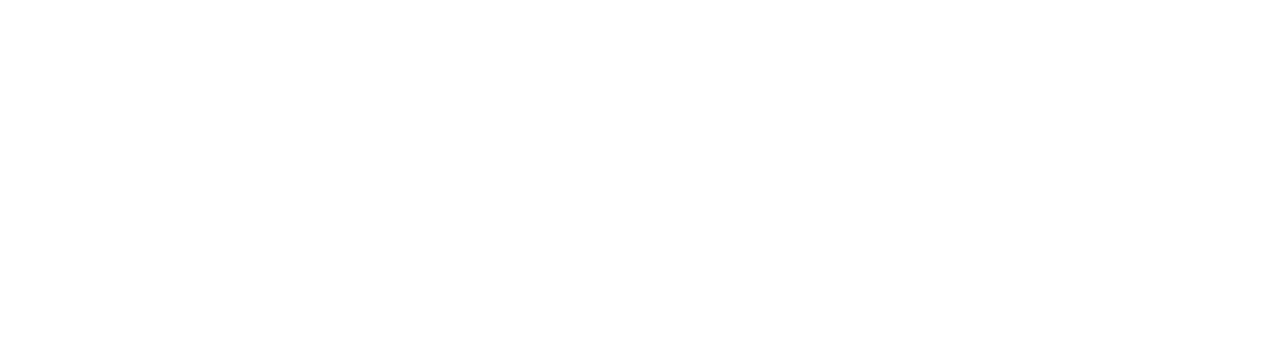
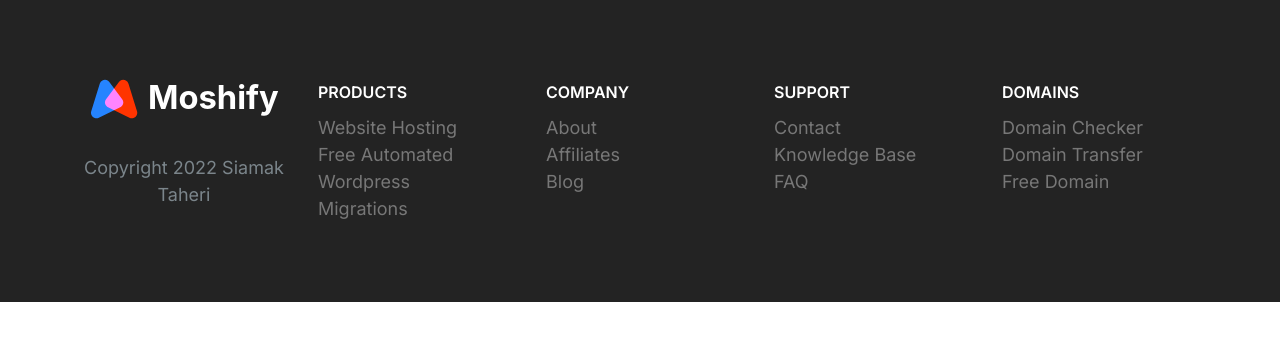
Before and after one commit to syataheri/HostService, a plain HTML site: page index.html in a window 1280 px wide. Drawn offline with Linux system fonts and the light colour scheme.

Commit message:
finally built the footer.

```diff
--- a/css/styles.css
+++ b/css/styles.css
@@ -506,6 +506,9 @@ a {
   .testimonail .quote {
     margin-left: 6rem;
   }
+  .testimonail .quote {
+    align-self: center;
+  }
 }
 
 /* Callouts */
@@ -567,9 +570,8 @@ a {
 }
 
 .collapse__conten {
-  max-height: 0;
-  overflow: hidden;
-  transition: all 0.3s;
+  max-height: 100vh;
+  opacity: 1;
 }
 
 .collapse--expanded .collapse__chevron {
@@ -578,8 +580,9 @@ a {
 }
 
 .collapse--expanded .collapse__conten {
-  max-height: 100vh;
-  opacity: 1;
+  max-height: 0;
+  overflow: hidden;
+  transition: all 0.3s;
 }
 
 /* Blocks */
@@ -589,8 +592,13 @@ a {
   padding: var(--padding-vertical) 2rem;
 }
 
+.block__text {
+  font-size: 2rem;
+}
+
 .block__heading {
   margin-top: 0;
+  font-size: 4rem;
 }
 
 .block--dark {
@@ -693,7 +701,7 @@ a {
 .hero .block__header {
   text-align: center;
 }
-.block__heading {
+.hero .block__heading {
   font-size: 6rem;
   margin-bottom: 0;
   font-weight: bold;
@@ -861,3 +869,77 @@ a {
     max-width: 700px;
   }
 }
+
+/* Footer */
+
+.footer {
+  background: #232323;
+}
+
+.footer .collapse__heading {
+  text-transform: uppercase;
+  font-weight: 600;
+  color: #fff;
+}
+
+.footer .collapse {
+  padding: 2rem;
+  border-bottom: 1px solid #393939;
+}
+
+.footer__brand {
+  margin-top: 5rem;
+  text-align: center;
+}
+
+.footer__copyright {
+  font-size: 2.1rem;
+  color: #fff;
+  opacity: 0.3;
+}
+
+.footer a {
+  color: #777;
+  transition: color 0.3s;
+}
+
+.footer a:hover {
+  color: #fff;
+}
+
+.footer .list {
+  margin: 0;
+}
+
+.footer__brand img {
+  width: 100%;
+  max-width: 230px;
+}
+
+@media screen and (min-width: 768px) {
+  .footer__sections {
+    grid-template-columns: repeat(auto-fit, minmax(10rem, 1fr));
+  }
+  .footer .collapse__chevron {
+    display: none;
+  }
+  .footer .collapse__conten {
+    opacity: 1;
+    max-height: 100%;
+  }
+  .footer__brand {
+    margin-top: 1rem;
+    order: -1;
+  }
+  .footer__copyright {
+    font-size: 1.5rem;
+  }
+
+  .footer .collapse {
+    border: 0;
+  }
+
+  .footer .collapse__heading {
+    font-size: 1.6rem;
+  }
+}
--- a/index.html
+++ b/index.html
@@ -14,6 +14,84 @@
     <link rel="stylesheet" href="css/styles.css" />
     <title>CloudService</title>
   </head>
-  <body></body>
+  <body>
+    <footer class="block block--dark footer">
+      <div class="container grid footer__sections">
+        <section class="collapse collapse--expanded">
+          <header class="collapse__header">
+            <h2 class="collapse__heading">products</h2>
+            <img
+              class="icon icon--accent collapse__chevron"
+              src="images/chevron.svg"
+              alt=""
+            />
+          </header>
+          <div class="collapse__body collapse__conten">
+            <ul class="list">
+              <li><a href="#">Website Hosting</a></li>
+              <li><a href="#">Free Automated</a></li>
+              <li><a href="#">Wordpress</a></li>
+              <li><a href="#">Migrations</a></li>
+            </ul>
+          </div>
+        </section>
+        <section class="collapse collapse--expanded">
+          <header class="collapse__header">
+            <h2 class="collapse__heading">COMPANY</h2>
+            <img
+              class="icon icon--accent collapse__chevron"
+              src="images/chevron.svg"
+              alt=""
+            />
+          </header>
+          <div class="collapse__body collapse__conten">
+            <ul class="list">
+              <li><a href="#">About</a></li>
+              <li><a href="#">Affiliates</a></li>
+              <li><a href="#">Blog</a></li>
+            </ul>
+          </div>
+        </section>
+        <section class="collapse collapse--expanded">
+          <header class="collapse__header">
+            <h2 class="collapse__heading">SUPPORT</h2>
+            <img
+              class="icon icon--accent collapse__chevron"
+              src="images/chevron.svg"
+              alt=""
+            />
+          </header>
+          <div class="collapse__body collapse__conten">
+            <ul class="list">
+              <li><a href="#">Contact</a></li>
+              <li><a href="#">Knowledge Base</a></li>
+              <li><a href="#">FAQ</a></li>
+            </ul>
+          </div>
+        </section>
+        <section class="collapse collapse--expanded">
+          <header class="collapse__header">
+            <h2 class="collapse__heading">DOMAINS</h2>
+            <img
+              class="icon icon--accent collapse__chevron"
+              src="images/chevron.svg"
+              alt=""
+            />
+          </header>
+          <div class="collapse__body collapse__conten">
+            <ul class="list">
+              <li><a href="#">Domain Checker</a></li>
+              <li><a href="#">Domain Transfer</a></li>
+              <li><a href="#">Free Domain</a></li>
+            </ul>
+          </div>
+        </section>
+        <section class="footer__brand">
+          <img src="images/logo.svg" alt="" />
+          <p class="fotter__copyright">Copyright 2022 Siamak Taheri</p>
+        </section>
+      </div>
+    </footer>
+  </body>
   <script src="js/main.js" defer></script>
 </html>
```
Also changed, not shown: component/testimonailBlock.html (added, +40 -0 lines), component/footer.html (added).
